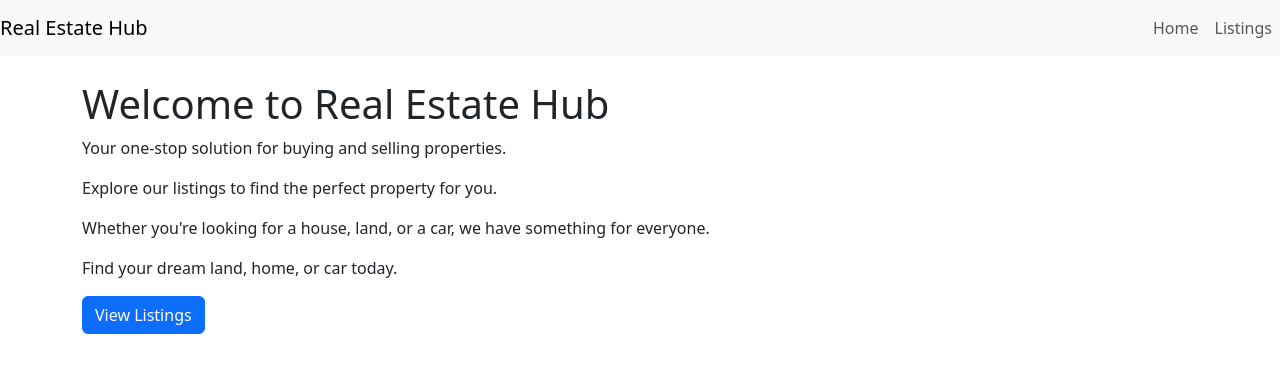
After one commit to C9b3rD3vi1/realestate-hub, a Django app: page / in a window 1280 px wide. The commit adds this page. Shown: the top 373 px of the page. Run offline with Django 4.2, Linux system fonts and the light colour scheme; parts of the project's set-up code (start-up, migrations or seed data) failed here and were passed over.

Commit message:
Real estate hub url configurationa

```diff
--- a/listings/urls.py
+++ b/listings/urls.py
@@ -1,4 +1,5 @@
 from django.urls import path, include
+
 from .views import *
 
 # The URL configuration for the listings app
--- a/listings/views.py
+++ b/listings/views.py
@@ -1,10 +1,12 @@
 from django.shortcuts import render
+
 
 # Create your views here.
 def home(request):
     # This view renders the home page of the listings app
     return render(request, 'home.html')
 
+
 def listing(request, listing_id):
     # This view renders the detail page for a specific listing
     # The listing_id parameter is used to retrieve the specific listing from the database
--- a/realestate/settings.py
+++ b/realestate/settings.py
@@ -127,7 +127,7 @@ TEMPLATES = [
 
 # Static files
 STATIC_URL = 'static/'
-STATICFILES_DIRS = [BASE_DIR / 'listings/static']
+STATICFILES_DIRS = [BASE_DIR / 'static']
 
 # media files storage
 MEDIA_URL = '/media/'
--- a/realestate/urls.py
+++ b/realestate/urls.py
@@ -1,6 +1,8 @@
 
 from django.contrib import admin
 from django.urls import path, include
+from django.conf import settings
+from django.conf.urls.static import static
 
 # The URL configuration for the Django project
 # This file defines the URL patterns for the project, including the admin interface
@@ -9,3 +11,6 @@ urlpatterns = [
     path('admin/', admin.site.urls),
     path('', include('listings.urls')),
 ]
+# The URL patterns for serving media and static files in development
+urlpatterns =+ static(settings.MEDIA_URL, document_root=settings.MEDIA_ROOT)
+urlpatterns =+ static(settings.STATIC_URL, document_root=settings.STATIC_ROOT)
--- a/templates/base.html
+++ b/templates/base.html
@@ -11,7 +11,7 @@
     <div class="collapse navbar-collapse">
         <ul class="navbar-nav ms-auto">
             <li class="nav-item"><a class="nav-link" href="/">Home</a></li>
-            <li class="nav-item"><a class="nav-link" href="/listings/">Listings</a></li>
+            <li class="nav-item"><a class="nav-link" href="/listing">Listings</a></li>
         </ul>
     </div>
 </nav>
--- /dev/null
+++ b/templates/home.html
@@ -0,0 +1,13 @@
+{% extends "base.html" %}
+
+{% block title %}Home{% endblock %}
+
+
+{% block content %}
+<h1>Welcome to Real Estate Hub</h1>
+<p>Your one-stop solution for buying and selling properties.</p>
+<p>Explore our listings to find the perfect property for you.</p>
+<p>Whether you're looking for a house, land, or a car, we have something for everyone.</p>
+<p>Find your dream land, home, or car today.</p>
+<a href="/listing/" class="btn btn-primary">View Listings</a>
+{% endblock %}
```
Also changed, not shown: templates/listings.html (added, +14 -0 lines).
